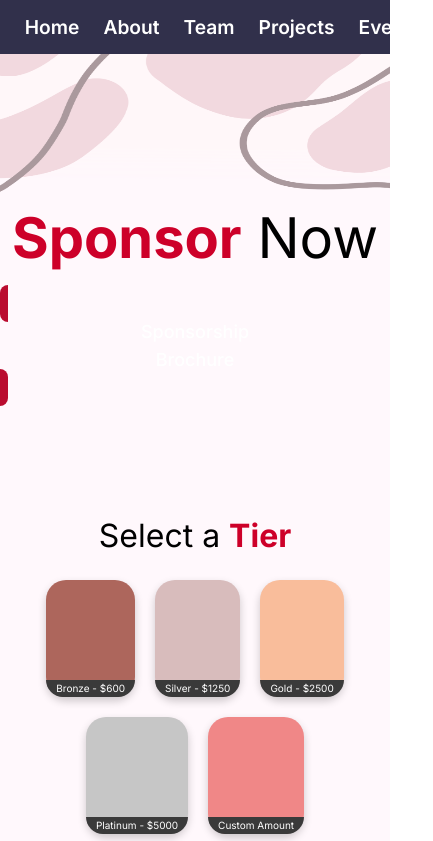
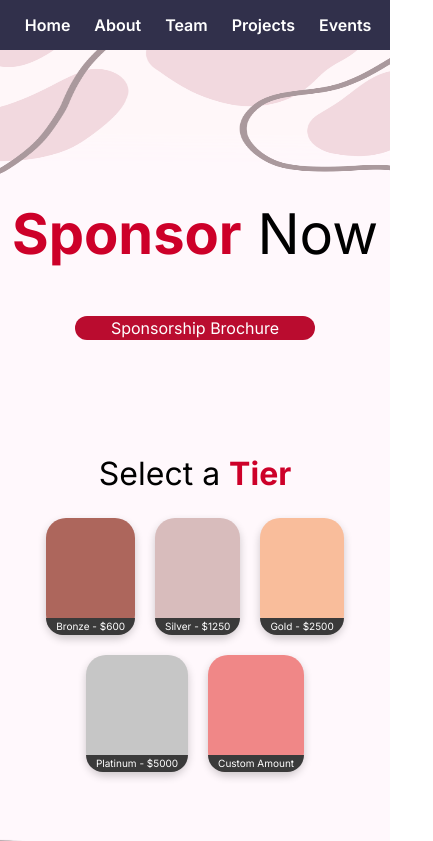
Before and after one commit to DevDogs-UGA/DevDogs-Website, a Next.js app: page /sponsor in a window 390 px wide. Shown: the top 841 px of the page, 433 px wide, since content can reach past the window. Built offline with nearby package versions, Linux system fonts and the light colour scheme.

Commit message:
Fixed Navbar Sizing and sponsor page in mobile view

```diff
--- a/src/app/components/Button.css
+++ b/src/app/components/Button.css
@@ -32,7 +32,10 @@ button {
 
 #sponsorbrochure{
   width: 15rem;
+  background-color: #ba0c2f;
+  color: #ffffff;
   text-align: center;
+  display: block;
   margin: auto;
   margin-top: 60px;
 }
@@ -48,4 +51,13 @@ button {
     background-color: #222233;
     color: #ffffff;
   }
+
+  #sponsorbrochure{
+    width: 15rem;
+    background-color: #ba0c2f;
+    color: #ffffff;
+    text-align: center;
+    margin: auto;
+    margin-top: 30px;
+  }
 }
--- a/src/app/components/NavBar.js
+++ b/src/app/components/NavBar.js
@@ -39,7 +39,7 @@ const NavBar = () => {
 
       <div className="flex flex-nowrap justify-center items-center sm:gap-3">
         <Link href="/" className={getLinkClasses("/")}>
-          <p className="text-[1.2rem] sm:text-[1.7rem] transition ease-in-out delay-150 text-center p-0 m-0">
+          <p className="text-[1rem] sm:text-[1.5rem] transition ease-in-out delay-150 text-center p-0 m-0">
             Home
           </p>
         </Link>
@@ -49,7 +49,7 @@ const NavBar = () => {
           // onMouseLeave={() => setAboutDropDownOpen(false)}
         >
           <Link href="/about" className={getLinkClasses("/about")}>
-            <p className="text-[1.2rem] sm:text-[1.7rem] transition ease-in-out delay-150 text-center p-0 m-0">
+            <p className="text-[1rem] sm:text-[1.5rem] transition ease-in-out delay-150 text-center p-0 m-0">
               About
             </p>
           </Link>
@@ -84,19 +84,19 @@ const NavBar = () => {
         </div>
 
         <Link href="/about/people" className={getLinkClasses("/about/people")}>
-          <p className="text-[1.2rem] sm:text-[1.7rem] transition ease-in-out delay-150 text-center p-0 m-0">
+          <p className="text-[1rem] sm:text-[1.5rem] transition ease-in-out delay-150 text-center p-0 m-0">
             Team
           </p>
         </Link>
 
         <Link href="/about/people" className={getLinkClasses("/about/people")}>
-          <p className="text-[1.2rem] sm:text-[1.7rem] transition ease-in-out delay-150 text-center p-0 m-0">
+          <p className="text-[1rem] sm:text-[1.5rem] transition ease-in-out delay-150 text-center p-0 m-0">
             Projects
           </p>
         </Link>
 
         <Link href="/about/events" className={getLinkClasses("/about/events")}>
-          <p className="text-[1.2rem] sm:text-[1.7rem] transition ease-in-out delay-150 text-center p-0 m-0">
+          <p className="text-[1rem] sm:text-[1.5rem] transition ease-in-out delay-150 text-center p-0 m-0">
             Events
           </p>
         </Link>
--- a/src/app/sponsor/page.js
+++ b/src/app/sponsor/page.js
@@ -14,10 +14,8 @@ const SponsorNow = () => {
       <Link
         target="_blank"
         href="https://drive.google.com/file/d/1YjoK3LXnFSpgfiRmoGg3R9teDsCi1VAL/view?usp=sharing"
-        id="sponsorbrochure"
-        className="lg:block text-lg md:text-xl rounded-full font-medium p-2 transition ease-in-out delay-150 text-white bg-[#BA0C2F] hover:drop-shadow-lg"
       >
-        <Button>Sponsorship Brochure</Button>
+        <Button id="sponsorbrochure">Sponsorship Brochure</Button>
       </Link>
 
       <div id="tiertitle">
```
